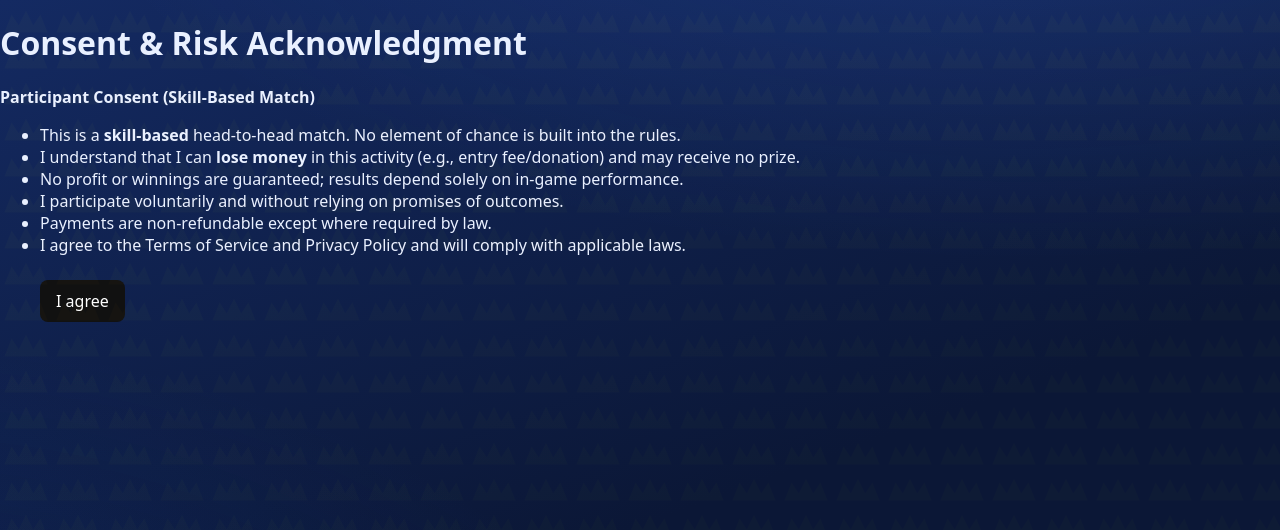
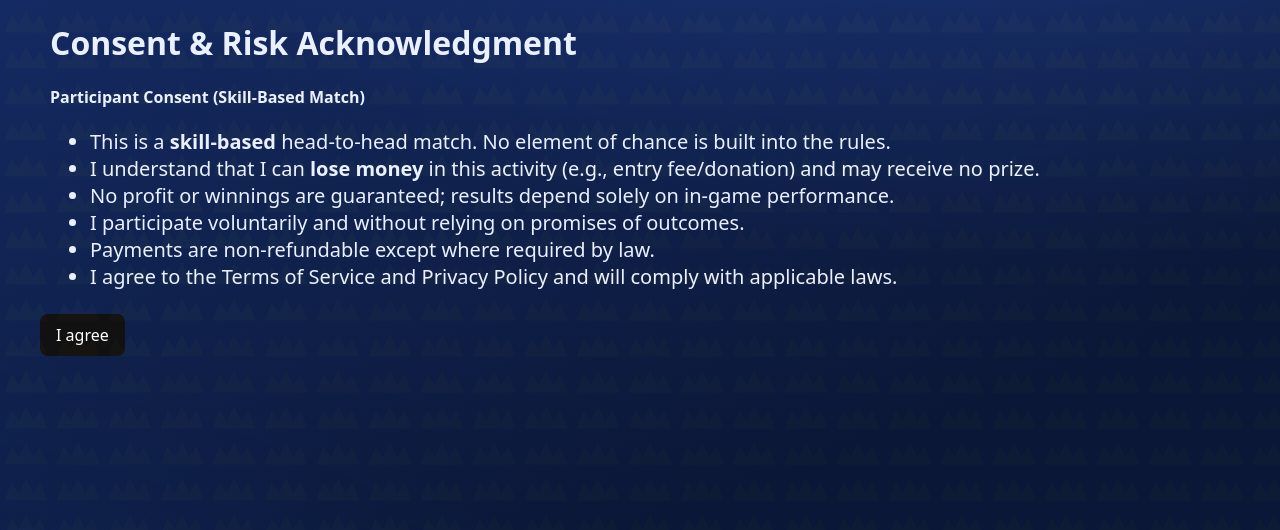
Before and after one commit to LucasArmando32/crformoney, a Flask app: page /consent in a window 1280 px wide. Shown: the top 530 px of the page. Run offline with Flask 3, Linux system fonts and the light colour scheme.

Commit message:
Link consent template

```diff
--- a/templates/consent.html
+++ b/templates/consent.html
@@ -1,10 +1,14 @@
 {% extends "layout.html" %}
 {% block title %}Consent{% endblock %}
 {% block content %}
-<h1>Consent & Risk Acknowledgment</h1>
+<h1 style="margin-left: 50px;">
+    Consent & Risk Acknowledgment
+</h1>
 
-<p><strong>Participant Consent (Skill-Based Match)</strong></p>
-<ul>
+<p style="margin-left: 50px;">
+    <strong>Participant Consent (Skill-Based Match)</strong>
+</p>
+<ul style="margin-left: 50px; font-size: 20px;">
   <li>This is a <strong>skill-based</strong> head-to-head match. No element of chance is built into the rules.</li>
   <li>I understand that I can <strong>lose money</strong> in this activity (e.g., entry fee/donation) and may receive no prize.</li>
   <li>No profit or winnings are guaranteed; results depend solely on in-game performance.</li>
--- a/templates/home.html
+++ b/templates/home.html
@@ -134,7 +134,7 @@
       <div class="stat"><b>0%</b> <small>Chance elements</small></div>
     </div>
 
-    <a href="{{ url_for('play') }}" class="btn-royale">Play Now</a>
+    <a href="{{ url_for('consent') }}" class="btn-royale">Play Now</a>
   </section>
 
   <!-- Steps -->
```
